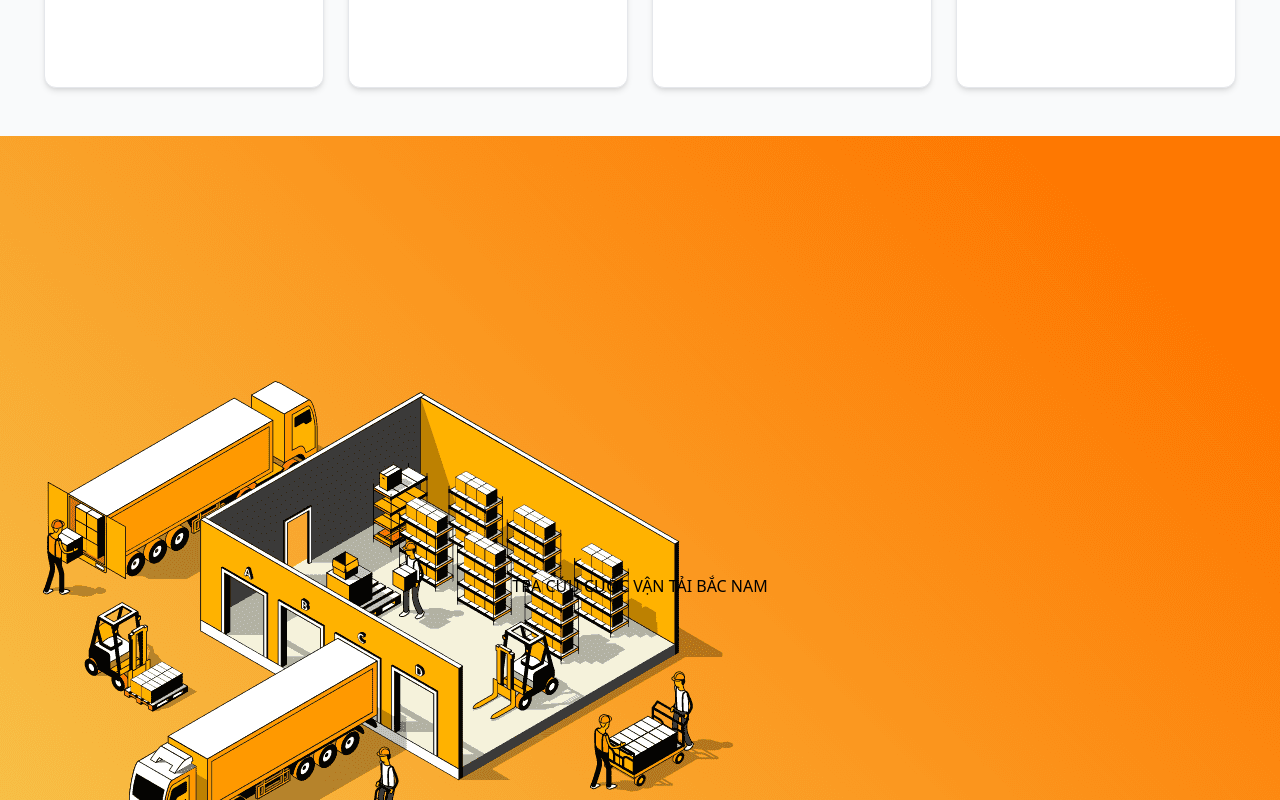
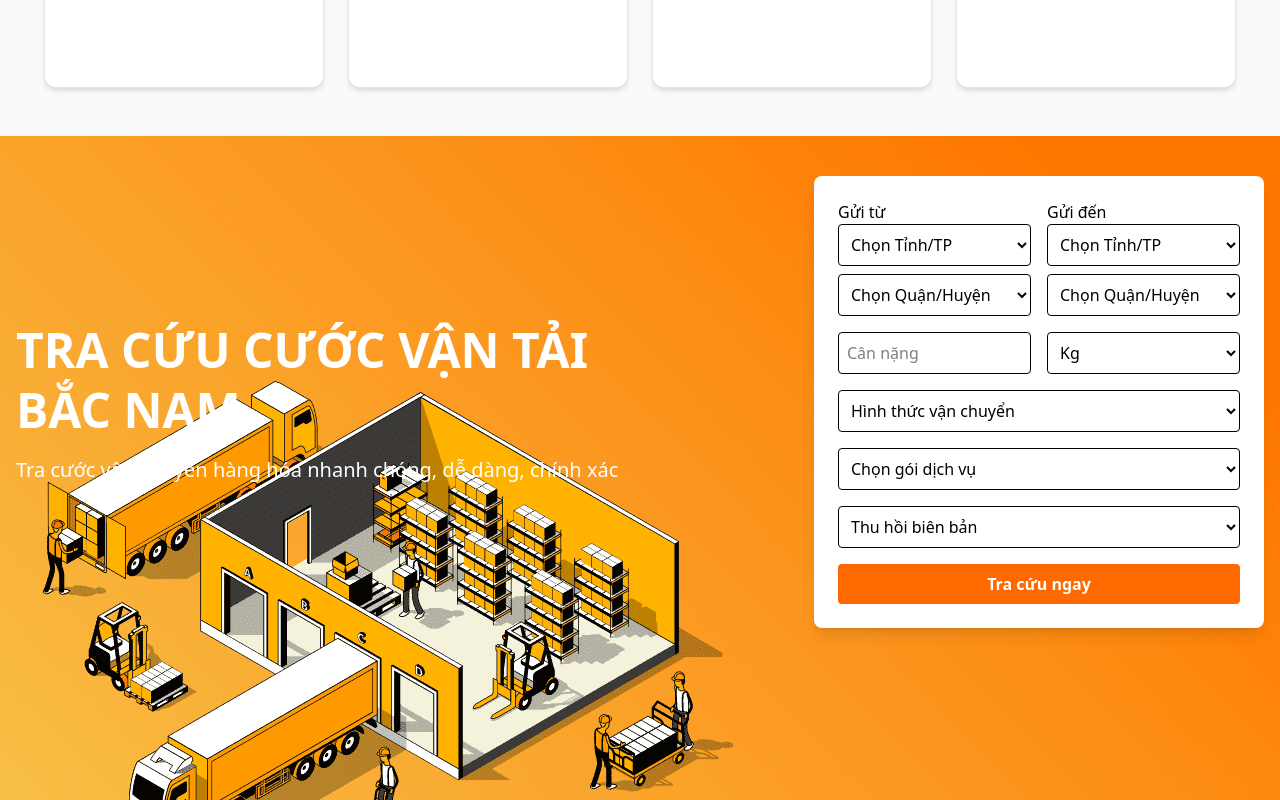
Before and after one commit to long18nd/vantai-web, a React (Vite) app: page / in a window 1280 px wide. Shown: the part 1180-1980 px from the top of the page. Built offline with nearby package versions, Linux system fonts and the light colour scheme.

Commit message:
lookup section

```diff
--- a/src/components/OtherSection/LookupSection.tsx
+++ b/src/components/OtherSection/LookupSection.tsx
@@ -1,18 +1,82 @@
-import img from "../../assets/imgs/bg-tra-cuu.png"
+import bgImg from "../../assets/imgs/bg-tra-cuu.png";
 
 const LookupSection = () => {
   return (
-    <div
-      className="flex items-center justify-center bg-no-repeat bg-center"
+    <section
+      className="w-full bg-no-repeat bg-cover bg-center py-10"
       style={{
-        backgroundImage: `url(${img})`,
-        backgroundSize: 'auto',
-        height: '900px',
-    }}>
-        <h2>TRA CỨU CƯỚC VẬN TẢI BẮC NAM</h2>
-        <div></div>
-    </div>
-  )
-}
+        backgroundImage: `url(${bgImg})`,
+        minHeight: "900px",
+      }}
+    >
+      <div className="container mx-auto px-4 h-full flex flex-col md:flex-row justify-between items-center">
+        {/* Left: Text giới thiệu */}
+        <div className="md:w-1/2 text-white text-center md:text-left mb-10 md:mb-0">
+          <h2 className="text-3xl md:text-5xl font-bold leading-tight">
+            TRA CỨU CƯỚC VẬN TẢI <br /> BẮC NAM
+          </h2>
+          <p className="mt-4 text-lg md:text-xl">
+            Tra cước vận chuyển hàng hóa nhanh chóng, dễ dàng, chính xác
+          </p>
+        </div>
 
-export default LookupSection
+        {/* Right: Form */}
+        <div className="md:w-[450px] w-full bg-white rounded-lg shadow-lg p-6 space-y-4">
+          <div className="grid grid-cols-1 md:grid-cols-2 gap-4">
+            <div>
+              <label className="block font-medium">Gửi từ</label>
+              <select className="w-full border p-2 rounded">
+                <option>Chọn Tỉnh/TP</option>
+              </select>
+              <select className="w-full border mt-2 p-2 rounded">
+                <option>Chọn Quận/Huyện</option>
+              </select>
+            </div>
+            <div>
+              <label className="block font-medium">Gửi đến</label>
+              <select className="w-full border p-2 rounded">
+                <option>Chọn Tỉnh/TP</option>
+              </select>
+              <select className="w-full border mt-2 p-2 rounded">
+                <option>Chọn Quận/Huyện</option>
+              </select>
+            </div>
+          </div>
+
+          <div className="grid grid-cols-2 gap-4">
+            <input
+              type="number"
+              placeholder="Cân nặng"
+              className="border p-2 rounded w-full"
+            />
+            <select className="border p-2 rounded w-full">
+              <option>Kg</option>
+            </select>
+          </div>
+
+          <select className="w-full border p-2 rounded">
+            <option>Hình thức vận chuyển</option>
+            <option>VP - VP</option>
+          </select>
+
+          <select className="w-full border p-2 rounded">
+            <option>Chọn gói dịch vụ</option>
+            <option>VCN - vận chuyển nhanh</option>
+          </select>
+
+          <select className="w-full border p-2 rounded">
+            <option>Thu hồi biên bản</option>
+            <option>Có</option>
+            <option>Không</option>
+          </select>
+
+          <button className="bg-orange-500 hover:bg-orange-600 text-white w-full py-2 rounded font-semibold">
+            Tra cứu ngay
+          </button>
+        </div>
+      </div>
+    </section>
+  );
+};
+
+export default LookupSection;
```
